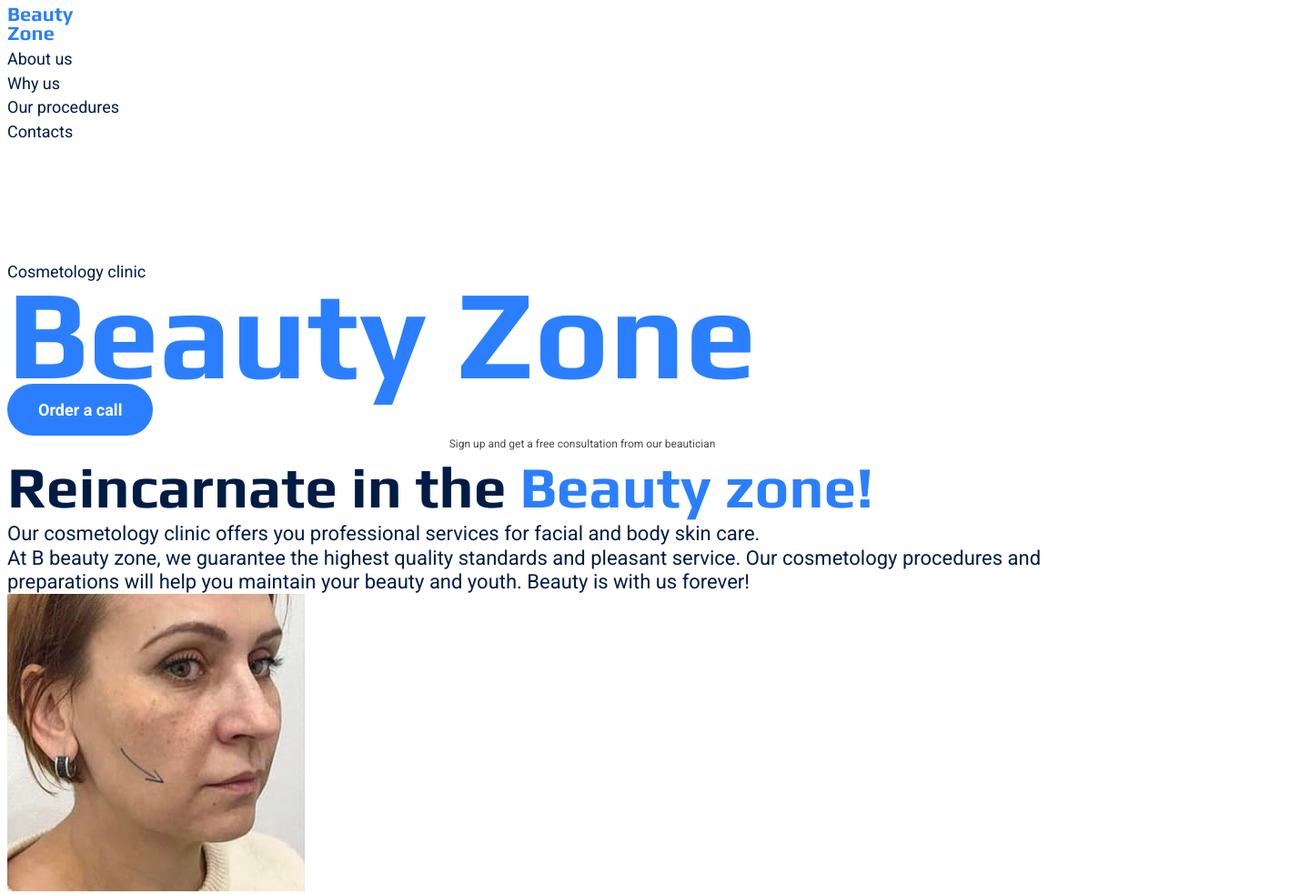
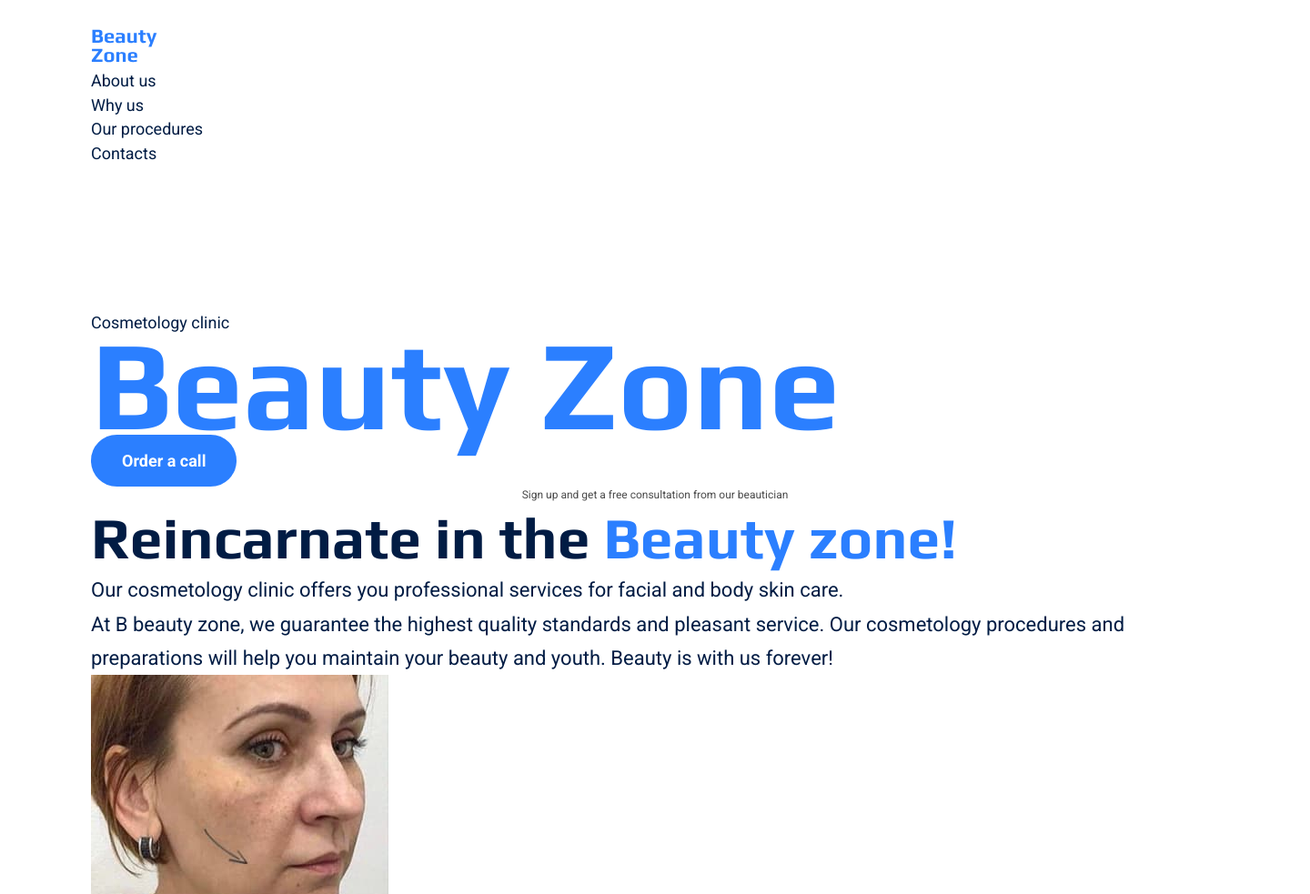
Before and after one commit to SerhiiViktorov89/genius-homework-1, a plain HTML site: page index.html in a window 1280 px wide. Shown: the top 983 px of the page at 91% size, 1440 px wide, since content can reach past the window. Drawn offline with Linux system fonts and the light colour scheme.

Commit message:
started adding margins and paddings

```diff
--- a/css/styles.css
+++ b/css/styles.css
@@ -19,6 +19,8 @@ body {
   font-weight: 400;
   font-size: 22px;
   line-height: 1.2;
+  box-sizing: border-box;
+  margin: 0;
 }
 a {
   text-decoration: none;
@@ -31,6 +33,13 @@ h3,
 p {
   margin: 0;
   padding: 0;
+}
+/* container */
+.container {
+  width: 100%;
+  max-width: 1240px;
+  margin: 0 auto;
+  padding: 0 100px;
 }
 /* button */
 .hero-button {
@@ -61,6 +70,10 @@ p {
 .link:focus {
   color: var(--color-primary-accent);
   font-weight: 700;
+}
+/* header */
+.header {
+  padding: 32px 0;
 }
 /* hero-section */
 .sup-title {
@@ -136,7 +149,7 @@ input::placeholder {
 .footer {
   background-color: var(--color-primary-dark);
   font-size: 16px;
-  line-height: 1.2;
+  width: 100%;
 }
 .footer_nav-link {
   color: var(--color-primary-white);
@@ -151,5 +164,4 @@ input::placeholder {
 .footer_address-copyright {
   color: var(--color-secondary);
   font-size: 13px;
-  line-height: 1.2;
 }
--- a/index.html
+++ b/index.html
@@ -14,7 +14,8 @@
     <title>Beauty zone</title>
   </head>
   <body>
-    <header>
+    <header class="header">
+      <div class="container">
         <nav>
           <a href="/">
             <img src="./images/logo.svg" alt="logo text beauty zone" />
@@ -38,27 +39,31 @@
             <a href="#"><img src="./images/instagram.svg" alt="instagram" /></a>
           </li>
         </ul>
+      </div>
     </header>
 
     <main>
       <section>
+        <div class="container">
           <p class="sup-title">Cosmetology clinic</p>
           <h1 class="hero-title">Beauty Zone</h1>
           <button type="button" class="hero-button">Order a call</button>
           <p class="sub-title">
             Sign up and get a free consultation from our beautician
           </p>
+        </div>
       </section>
 
       <section id="about-us" class="about-us">
+        <div class="container">
           <h2 class="section-title">
             Reincarnate in the <span class="accent">Beauty zone!</span>
           </h2>
-        <p>
-          Our cosmetology clinic offers you professional services for facial and
-          body skin care.
+          <p class="about-us-offer">
+            Our cosmetology clinic offers you professional services for facial
+            and body skin care.
           </p>
-        <p>
+          <p class="about-us-guarantees">
             At B beauty zone, we guarantee the highest quality standards and
             pleasant service. Our cosmetology procedures and preparations will
             help you maintain your beauty and youth. Beauty is with us forever!
@@ -71,9 +76,11 @@
               <img src="./images/face-2.jpg" alt="face after Beauty Zone" />
             </li>
           </ul>
+        </div>
       </section>
 
       <section id="why-us">
+        <div class="container">
           <h2 class="section-title">
             Why people <span class="accent">choose us?</span>
           </h2>
@@ -99,9 +106,11 @@
               </p>
             </li>
           </ul>
+        </div>
       </section>
 
       <section id="our-procedures">
+        <div class="container">
           <h2 class="section-title">
             Our <span class="accent">procedures</span>
           </h2>
@@ -131,9 +140,11 @@
               </article>
             </li>
           </ul>
+        </div>
       </section>
 
       <section id="contacts">
+        <div class="container">
           <h2 class="section-title">
             How to <span class="accent">find us</span>
           </h2>
@@ -156,30 +167,38 @@
               <label>Your number phone</label
               ><input placeholder="Your number phone" /> <label>Your mail</label
               ><input placeholder="Your mail" />
-            <button class="hero-button" type="submit">Register for free</button>
+              <button class="hero-button" type="submit">
+                Register for free
+              </button>
               <p class="form_terms">
                 By clicking the button, I agree to the
                 <a class="form_terms-link" href="/">privacy policy</a>
               </p>
             </form>
           </div>
+        </div>
       </section>
     </main>
 
     <footer class="footer">
+      <div class="container">
         <nav>
           <a href="/">
             <img src="./images/logo.svg" alt="logo text beauty zone" />
           </a>
           <ul>
-          <li><a class="footer_address-link" href="#about-us">About us</a></li>
+            <li>
+              <a class="footer_address-link" href="#about-us">About us</a>
+            </li>
             <li><a class="footer_address-link" href="#why-us">Why us</a></li>
             <li>
               <a class="footer_address-link" href="#our-procedures"
                 >Our procedures</a
               >
             </li>
-          <li><a class="footer_address-link" href="#contacts">Contacts</a></li>
+            <li>
+              <a class="footer_address-link" href="#contacts">Contacts</a>
+            </li>
           </ul>
         </nav>
 
@@ -212,6 +231,7 @@
             <p class="footer_address-copyright">&copy; 2022 Data protected</p>
           </div>
         </address>
+      </div>
     </footer>
   </body>
 </html>
```
Lines whose indentation alone changed are shown as unchanged.
